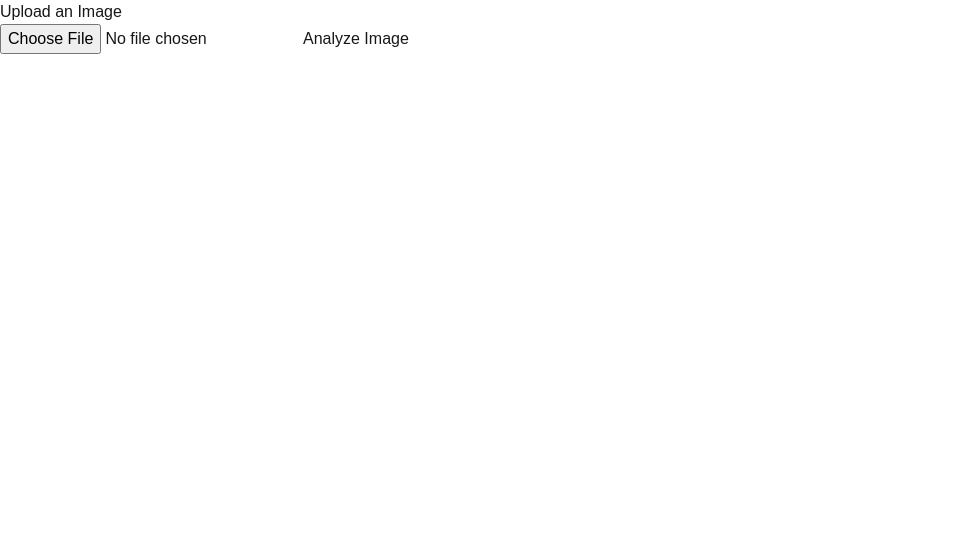
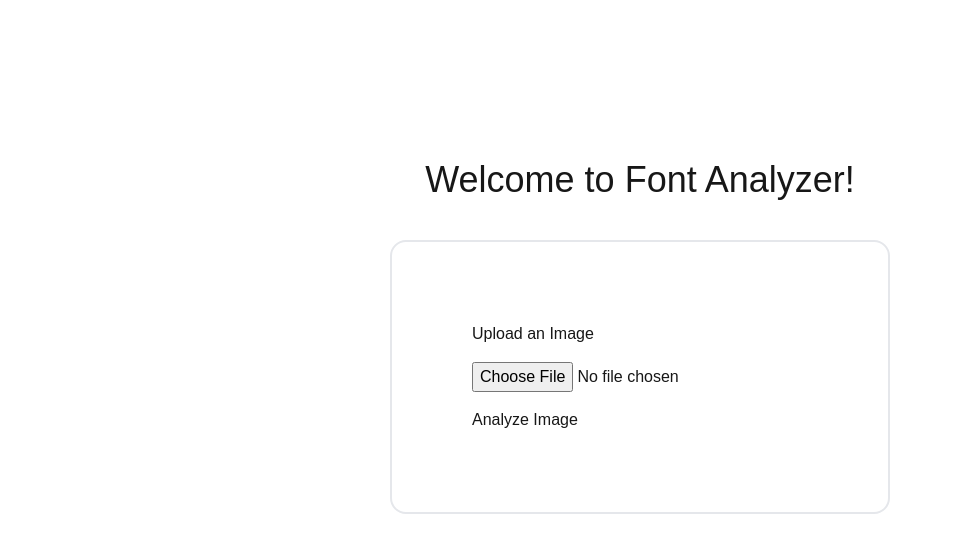
Before and after one commit to zeyneptekiin/font-analyzer, a Next.js app in the folder web/: page / in a window 1280 px wide. Shown: the top 552 px of the page, without its empty margins (0-953 px from the left). Built offline with nearby package versions, Linux system fonts and the light colour scheme; no server answers.

Commit message:
[Add] tailwind class to index.tsx

```diff
--- a/web/pages/index.tsx
+++ b/web/pages/index.tsx
@@ -27,12 +27,20 @@ export default function Home() {
   };
 
   return (
-      <div>
-        <h1>Upload an Image</h1>
-        <form onSubmit={handleSubmit}>
-          <input type="file" onChange={handleFileChange} accept="image/*" />
-          <button type="submit">Analyze Image</button>
-        </form>
+      <div className="flex flex-col justify-center text-center">
+        <h1 className="text-center mt-40 text-4xl">Welcome to Font Analyzer!</h1>
+        <div className="text-left w-[500px] mt-10 py-20 border-2 rounded-2xl hover:border-gray-600 pl-20 mx-auto">
+          <h2>Upload an Image</h2>
+          <form onSubmit={handleSubmit} className="mt-4">
+            <input
+                type="file"
+                onChange={handleFileChange}
+                accept="image/*"
+            />
+            <button type="submit" className="block mt-4" >Analyze Image</button>
+          </form>
+        </div>
       </div>
+
   );
 }
```
